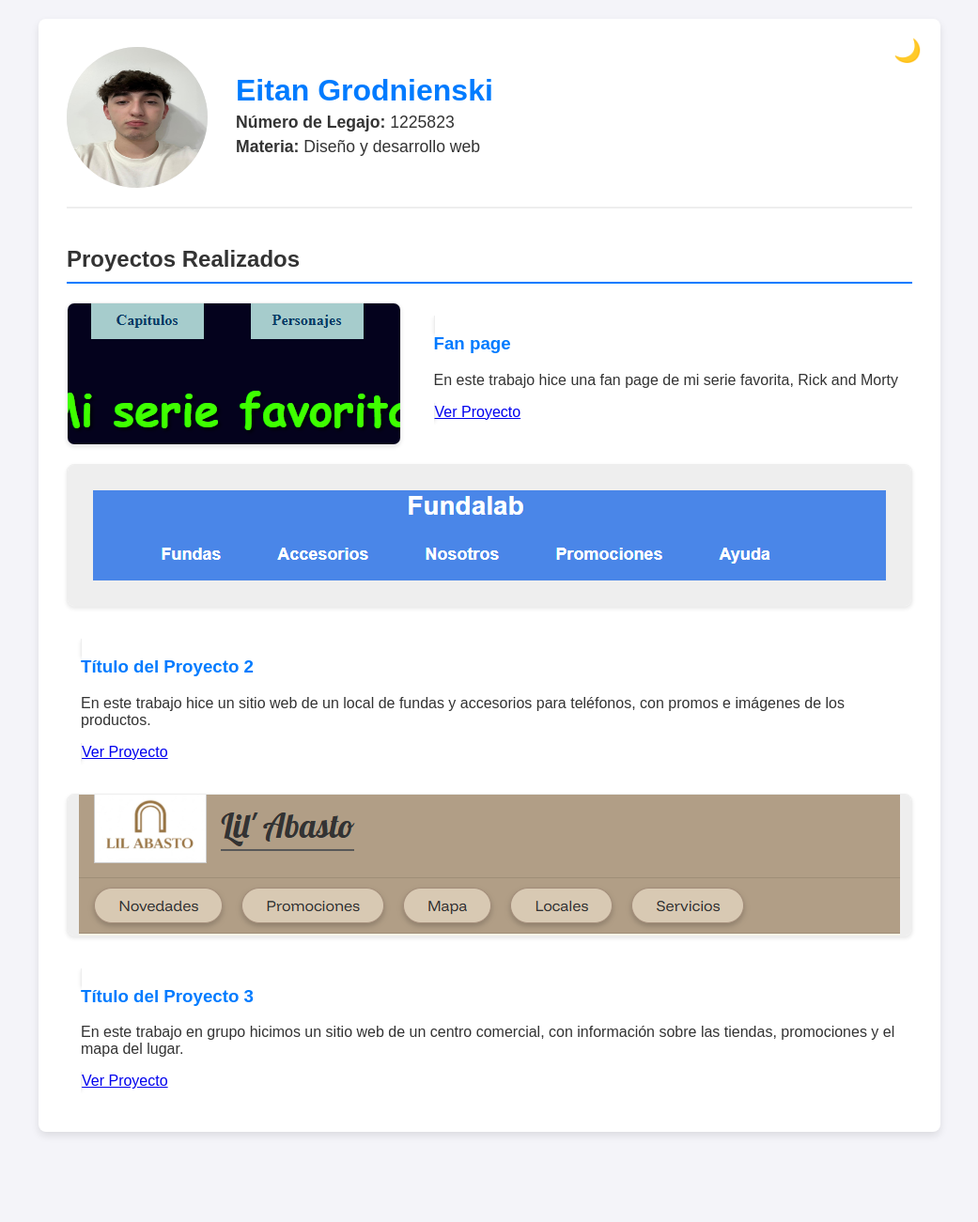
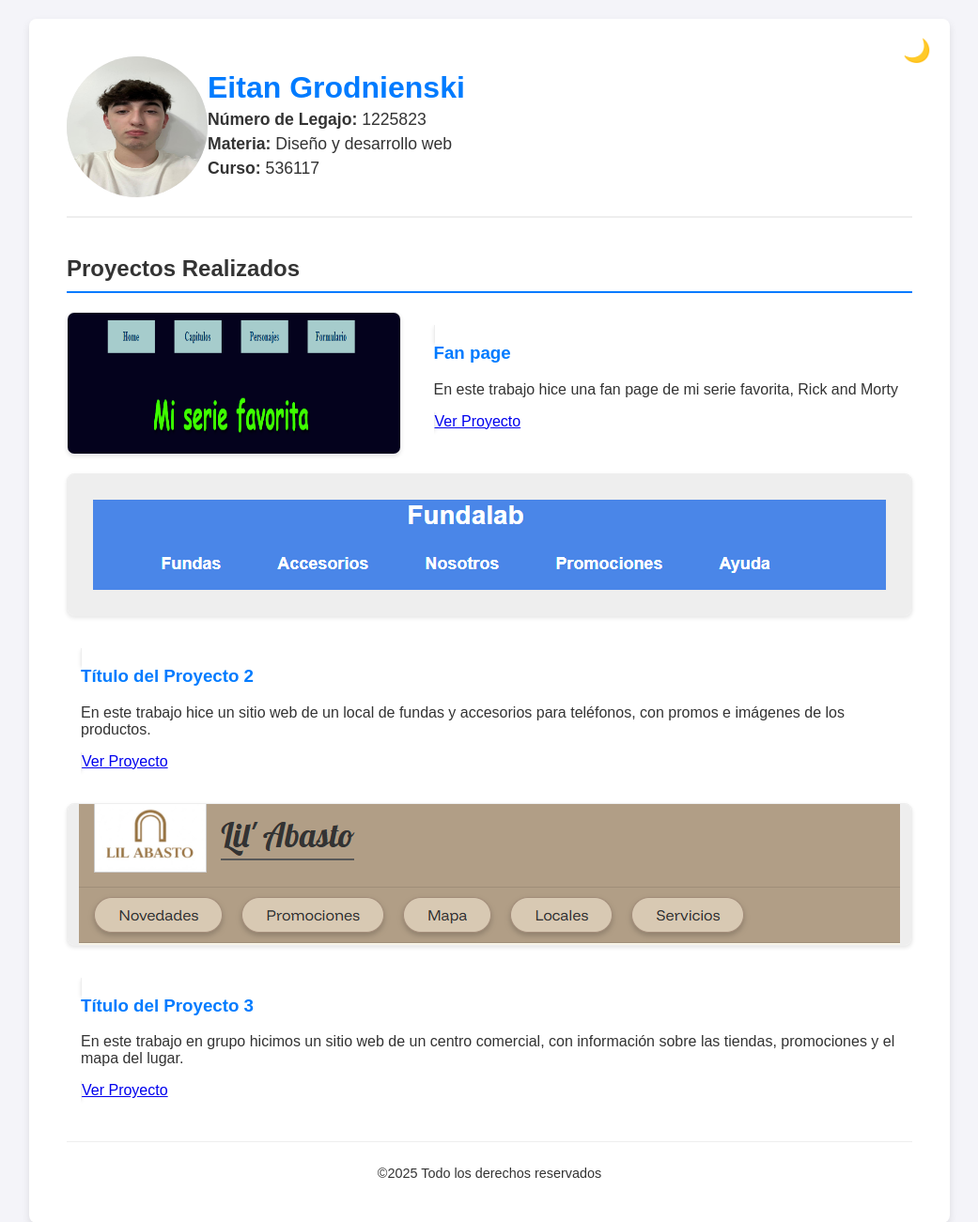
Before and after one commit to eitangrod/Ficha-personal, a plain HTML site: page index.html in a window 1280 px wide. Shown: the top 1301 px of the page at 94% size, without its empty margins (119-1160 px from the left). Before the commit the page ends 1225 px from the top, so only its background shows below. Drawn offline with Linux system fonts and the light colour scheme.

Commit message:
Add files via upload

```diff
--- a/index.html
+++ b/index.html
@@ -22,6 +22,7 @@
                 <h1>Eitan Grodnienski</h1>
                 <p><strong>Número de Legajo:</strong> 1225823</p>
                 <p><strong>Materia:</strong> Diseño y desarrollo web</p>
+                <p><strong>Curso:</strong> 536117</p>
             </div>
         </div>
 
@@ -32,12 +33,12 @@
 
                 <a class="project-card">
                     <div class="card-image-placeholder">
-                        <img src="Imagenes/fan page.png" alt="Fan Page Rick and Morty" " >
+                        <img src="Imagenes/fan page.png" alt="Fan Page Rick and Morty" style ="height: 100% ;width: 100%;">
                     </div>
                     <div class="card-content">
                         <h3>Fan page</h3>
                        <p> En este trabajo hice una fan page de mi serie favorita, Rick and Morty</p>
-                        <a href="https://eitangrod.github.io/Actividad_Series/" >Ver Proyecto</a>
+                        <a href="https://eitangrod.github.io/Actividad_Series/" >Ver Proyecto</a>
                     </div>
                 </a>
 
@@ -48,7 +49,7 @@
                     <div class="card-content">
                         <h3>Título del Proyecto 2</h3>
                         <p>En este trabajo hice un sitio web de un local de fundas y accesorios para teléfonos, con promos e imágenes de los productos.</p>
-                        <a href="https://eitangrod.github.io/Local-comercial/" >Ver Proyecto</a>
+                        <a href="https://eitangrod.github.io/Local-comercial/" >Ver Proyecto</a>
                     </div>
                 </a>
 
@@ -59,13 +60,16 @@
                     <div class="card-content">
                         <h3>Título del Proyecto 3</h3>
                         <p>En este trabajo en grupo hicimos un sitio web de un centro comercial, con información sobre las tiendas, promociones y el mapa del lugar.</p>
-                        <a href="https://fedesorii.github.io/DyDW-TpLilAbasto/" >Ver Proyecto</a>
+                        <a href="https://fedesorii.github.io/DyDW-TpLilAbasto/" >Ver Proyecto</a>
                     </div>
                 </a>
 
             </div>
         </div>
 
+        <footer class="main-footer">
+            <p>©2025 Todo los derechos reservados </p>
+        </footer>
     </div>
 
     <script src="script.js"></script>
--- a/style.css
+++ b/style.css
@@ -1,3 +1,4 @@
+/* Definición de Variables de Color para Modo Claro (por defecto) */
 :root {
     --bg-color: #f4f4f9;
     --container-bg: #ffffff;
@@ -9,17 +10,19 @@
     --shadow-color: rgba(0, 0, 0, 0.1);
 }
 
+/* Definición de Variables de Color para Modo Oscuro */
 .dark-mode {
     --bg-color: #121212;
     --container-bg: #1e1e1e;
     --text-color: #f0f0f0;
-    --primary-color: #4da3ff;
+    --primary-color: #4da3ff; /* Azul más claro para contraste */
     --border-color: #333;
     --card-bg: #2d2d2d;
     --card-hover-shadow: rgba(255, 255, 255, 0.1);
     --shadow-color: rgba(0, 0, 0, 0.5);
 }
 
+/* Estilos Generales y Aplicación de Variables */
 body {
     font-family: Arial, sans-serif;
     margin: 20px;
@@ -38,6 +41,7 @@ body {
     position: relative;
 }
 
+/* --- Botón de Cambio de Tema --- */
 #theme-toggle {
     position: absolute;
     top: 15px;
@@ -48,14 +52,17 @@ body {
     font-size: 24px;
     padding: 5px;
     z-index: 10;
+    /* Color del ícono en modo claro (Luna) */
     color: var(--text-color);
 }
 
+/* Color del ícono en modo oscuro (Sol) */
 .dark-mode #theme-toggle {
     color: var(--text-color);
 }
 
 
+/* --- SECCIÓN DE INFORMACIÓN PERSONAL --- */
 .header-info {
     display: flex;
     align-items: center;
@@ -89,6 +96,7 @@ body {
     font-size: 1.1em;
 }
 
+/* --- SECCIÓN DE PROYECTOS --- */
 .projects-section {
     margin-top: 40px;
 }
@@ -143,3 +151,53 @@ body {
     margin-top: 0;
     color: var(--primary-color);
 }
+
+.main-footer {
+    border-top: 1px solid var(--border-color);
+    margin-top: 30px;
+    padding-top: 20px;
+    text-align: center;
+    font-size: 0.9em;
+    color: var(--footer-text);
+}
+
+.main-footer p {
+    margin: 5px 0;
+}
+
+@media (min-width: 600px) {
+    .container {
+        padding: 40px; /* Más espacio interno */
+    }
+
+    .header-info {
+        flex-direction: row; /* Poner foto al lado del texto */
+        text-align: left;    /* Texto a la izquierda */
+        align-items: center;
+        justify-content: flex-start;
+    }
+
+    .profile-pic {
+        width: 150px;
+        height: 150px;
+        margin-right: 0; /* Quitamos márgenes automáticos */
+    }
+
+    .card-container {
+        grid-template-columns: 1fr 1fr; /* 2 Columnas */
+    }
+}
+
+/* =========================================
+   4. ESCRITORIO / PC (Pantallas mayores a 900px)
+   ========================================= */
+@media (min-width: 900px) {
+    .card-container {
+        grid-template-columns: 1fr 1fr 1fr; /* 3 Columnas */
+    }
+
+    .project-card:hover {
+        transform: translateY(-5px); /* Efecto hover solo en PC */
+        box-shadow: 0 8px 20px rgba(0,0,0,0.15);
+    }
+}
```
